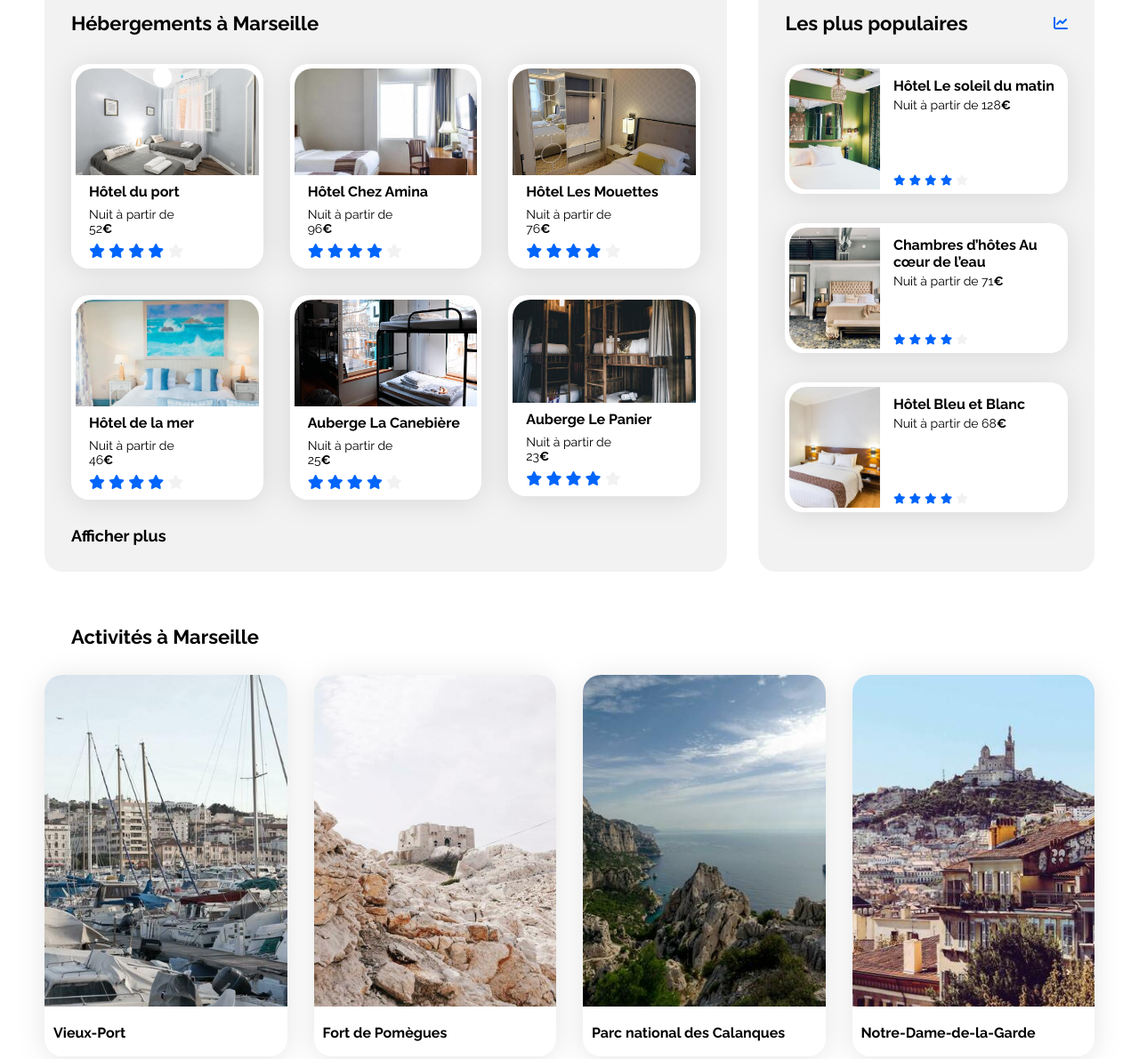
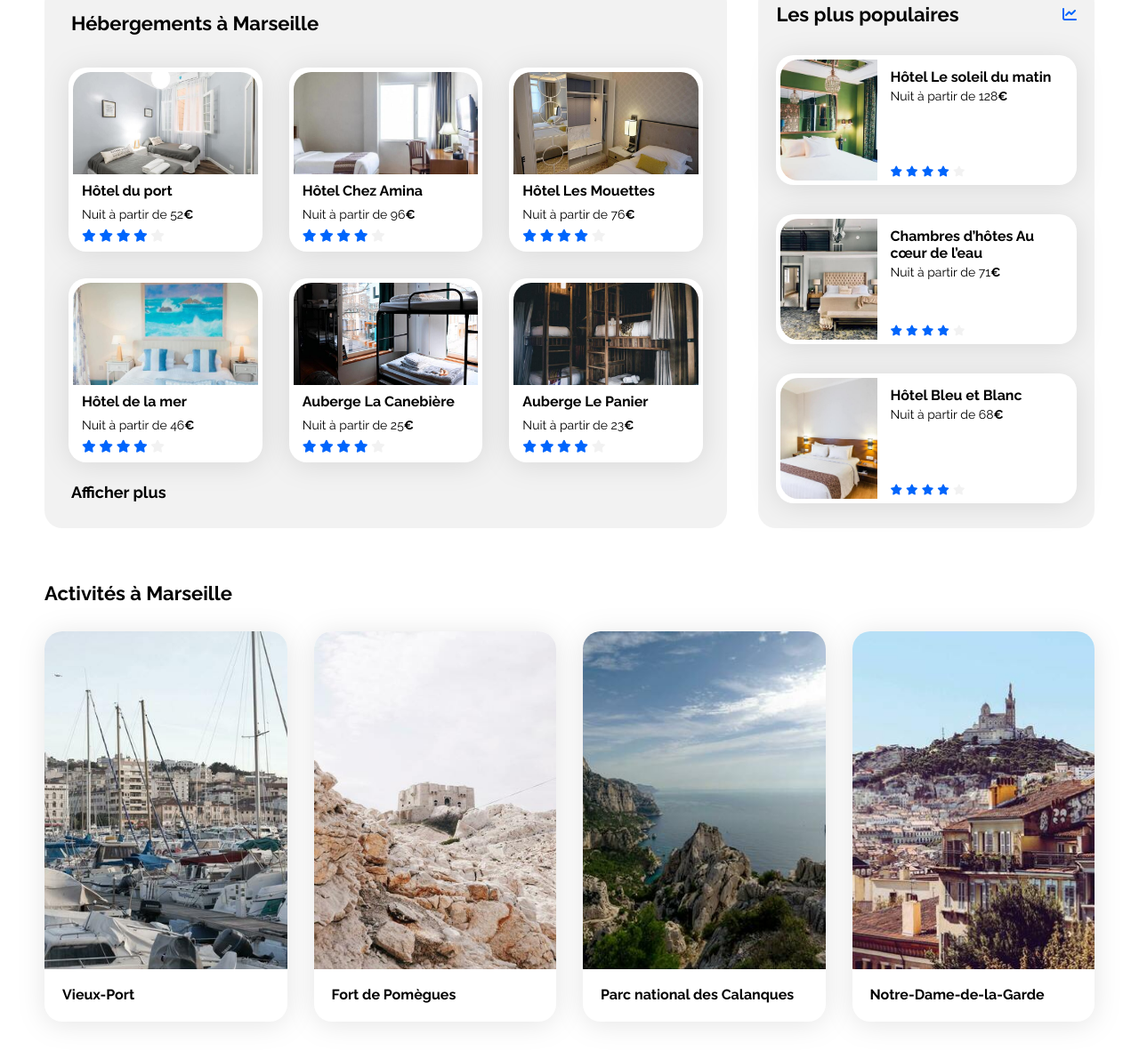
Before and after one commit to NatachaLefevre/Booki-site-d-agence-de-voyages, a plain HTML site: page booki-starter-code-master/index.html in a window 1280 px wide. Shown: the part 434-1625 px from the top of the page at 89% size. Drawn offline with Linux system fonts and the light colour scheme.

Commit message:
finalisation du site desktop de 1024 à 1440px

```diff
--- a/booki-starter-code-master/css/style.css
+++ b/booki-starter-code-master/css/style.css
@@ -23,6 +23,7 @@ body {
 .main-container {
     width: 100%;
     max-width: 1440px;
+    min-width: 1024px;
     padding: 0 50px;
     box-sizing: border-box;
 }
@@ -182,7 +183,9 @@ Pas indispensable mais recommandé.
 
 .filtres {
     display: flex;
-    flex-direction: row;
+    flex-wrap: wrap;
+    /* Pour que les boutons aillent à la ligne et ne soient pas déformés */
+    /* flex-direction: row; */
     justify-content: flex-start;
     align-items: center;
     margin-bottom: 20px;
@@ -246,7 +249,7 @@ button:hover {
 .hebergements-and-populaires>section {
     background-color: var(--main-bg-color);
     border-radius: 20px;
-    padding: 30px;
+    padding: 20px;
     box-sizing: border-box;
 }
 
@@ -255,19 +258,28 @@ button:hover {
     width: 65%;
 }
 
+.hebergements .section-title {
+    padding: 10px 0 0 10px;
+}
+
 .hebergements-cards {
     /* width: 33%; */
     display: grid;
     /* flex-wrap: wrap; */
-    grid-template-columns: repeat(3, 1fr);
+    grid-template-columns: repeat(3, 2fr);
     /* Grid permet d'avoir un alignement plus rapide que flex */
-    grid-gap: 30px;
-    margin-top: 33px;
+    grid-gap: 1rem;
+    /* Gap en rem ou em permet de conserver les proportions */
+    margin-top: 30px;
+}
+
+.hebergements-cards .card {
+    margin: 7px;
 }
 
 .hebergements-cards img {
     width: 100%;
-    max-height: 120px;
+    height: 115px;
     border-top-left-radius: 20px;
     border-top-right-radius: 20px;
     object-fit: cover;
@@ -278,18 +290,22 @@ button:hover {
 .hebergements-cards .card-title {
     margin: 0;
     margin-top: 5px;
-    white-space: nowrap;
+    white-space: wrap; /* Permet d'avoir les cartes à la même largeur */
+    margin-bottom: 4px;
+    font-size: 1rem;
+}
 
-    /* margin-bottom: 4px; */
-}
+
 
 .hebergements-cards .card-rating {
     margin-bottom: 5px;
+    font-size:14px;
 }
 
 .hebergements-cards .card-content {
-    width: 67%;
-    padding-left: 15px;
+    width: 100%;
+    padding-left: 10px;
+    padding-right: 5px;
     display: flex;
     flex-direction: column;
     justify-content: space-between;
@@ -297,12 +313,12 @@ button:hover {
 }
 
 .hebergements-cards .card-subtitle {
-    margin: 8px 0;
+    max-width: 100%;
+    margin: 5px 0 8px 0;
 }
 
 .show-more {
-    margin: 0;
-    margin-top: auto;
+    margin: 0 0 10px 10px;
     font-size: 18px;
 }
 
@@ -333,7 +349,7 @@ button:hover {
 
 .populaires-cards .card-content {
     width: 67%;
-    padding-left: 15px;
+    padding: 0 10px 0 15px;
     display: flex;
     flex-direction: column;
     justify-content: space-between;
@@ -356,7 +372,7 @@ button:hover {
 /****** Activités ***********/
 
 .activites .section-title {
-    padding: 60px 0px 30px 30px;
+    padding: 60px 0px 30px 0px;
 }
 
 .activites-card {
@@ -368,10 +384,7 @@ button:hover {
 
 .card-activites {
     width: 100%;
-    height: 429px;
-    /* height: normalement la taille est de 439px,
-    mais j'ai un décalage de 10px sur le site, je ne sais pas pourquoi */
-
+    height: 439px;
     background-color: white;
     border-radius: 20px;
     filter: drop-shadow(0px 3px 15px rgba(0, 0, 0, 0.1));
@@ -380,19 +393,22 @@ button:hover {
 
 .activites-card img {
     width: 100%;
-    height: 87%;
+    height: 380px;
     border-top-left-radius: 20px;
     border-top-right-radius: 20px;
     object-fit: cover;
 }
 
-.h3-activites {
-    font-size: 16px;
-    padding-left: 10px;
-
+.activites .card-title {
+    padding-left: 20px;
 }
 
-/* Faire une classe spécifique pour le texte, pour l'aligner correctement ? */
+.h3-activites {
+    height: 50px;
+    display: table-cell;
+    vertical-align: middle;
+    font-size: 16px;
+}
 
 
 
@@ -430,9 +446,12 @@ footer {
 
 /****** Media queries ***********/
 /* Medium devices (tablets, less/equal than 1024px) */
-@media (max-width: 1024px) {
+@media (max-width:1024px) {
+    /* La valeur maxi (1440) pour le desktop est précisée dans .main-container */
+
     .hebergements-and-populaires {
         flex-direction: column;
+        background-color: red;
     }
 
     .hebergements {
@@ -465,5 +484,11 @@ footer {
 
 /* Small devices (phones, less than 768px) */
 @media (max-width: 767.98px) {
+
+    .hebergements-and-populaires {
+        flex-direction: column;
+        background-color: blue;
+    }
+
     /* ... */
 }
--- a/booki-starter-code-master/index.html
+++ b/booki-starter-code-master/index.html
@@ -4,6 +4,7 @@
 <head>
     <meta charset="UTF-8">
     <meta name="viewport" content="width=device-width, initial-scale=1.0">
+    <!-- Ligne nécessaire pour appliquer le responsive -->
     <title>Booki</title>
     <link rel="preconnect" href="https://fonts.googleapis.com">
     <link rel="preconnect" href="https://fonts.gstatic.com" crossorigin>
@@ -272,28 +273,36 @@
 
                     <article class="card-activites">
                     <img clas src="./images/activites/reno-laithienne.jpg" alt="Photo du Vieux-Port de Marseille">
-                    <h3 class="h3-activites">Vieux-Port</h3>
+                    <div class="card-title">
+                        <h3 class="h3-activites">Vieux-Port</h3>
+                    </div>
                 </article>
 
 
 
                     <article class="card-activites">
                     <img src="./images/activites/paul-hermann.jpg" alt="Photo du Fort de Pomègues">
-                    <h3 class="h3-activites">Fort de Pomègues</h3>
+                    <div class="card-title">
+                        <h3 class="h3-activites">Fort de Pomègues</h3>
+                    </div>
                 </article>
 
 
 
                 <article class="card-activites">
                     <img src="./images/activites/kilyan-sockalingum.jpg" alt="Photo du Parc national des Calanques">
-                    <h3 class="h3-activites">Parc national des Calanques</h3>
+                    <div class="card-title">
+                        <h3 class="h3-activites">Parc national des Calanques</h3>
+                    </div>
                 </article>
 
 
 
                 <article class="card-activites">
                     <img src="./images/activites/florian-wehde.jpg" alt="Photo de Notre-Dame-de-la-Garde">
-                    <h3 class="h3-activites">Notre-Dame-de-la-Garde</h3>
+                    <div class="card-title">
+                        <h3 class="h3-activites">Notre-Dame-de-la-Garde</h3>
+                    </div>
                 </article>
 
             </div>
```
